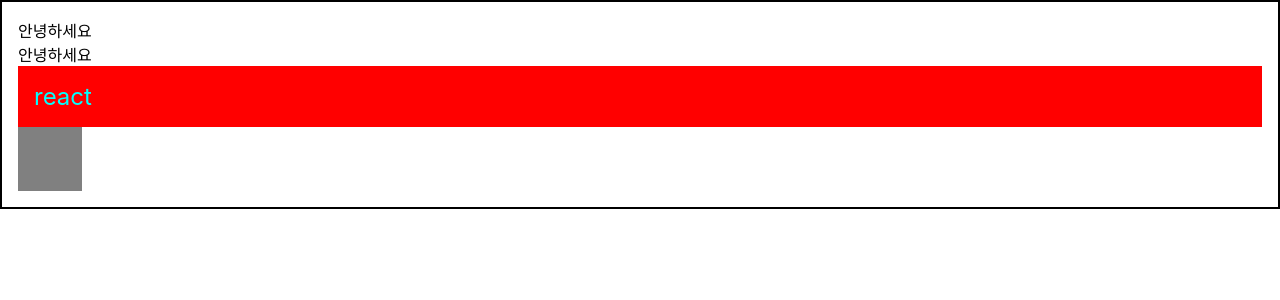
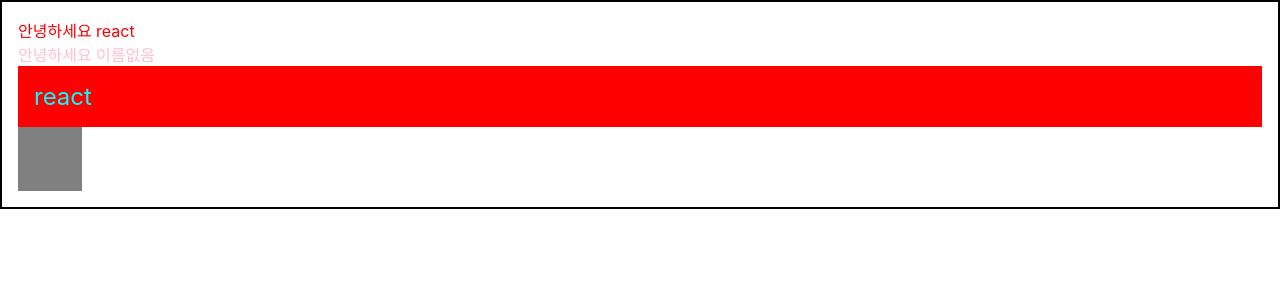
Before and after one commit to SungHyun627/React_Study, a React (Create React App) app in the folder react-intro/: page / in a window 1280 px wide. Shown: the top 300 px of the page. Built offline with nearby package versions, Linux system fonts and the light colour scheme.

Commit message:
destruct allocation

```diff
--- a/react-intro/src/Hello.js
+++ b/react-intro/src/Hello.js
@@ -1,5 +1,10 @@
-const Hello = () => {
-  return <div>안녕하세요</div>;
+const Hello = ({ color, name }) => {
+  // 비구조화 할당
+  return <div style={{ color }}>안녕하세요 {name}</div>;
 };
 
+// 기본값 설정
+Hello.defaultProps = {
+  name: "이름없음",
+};
 export default Hello;
```
